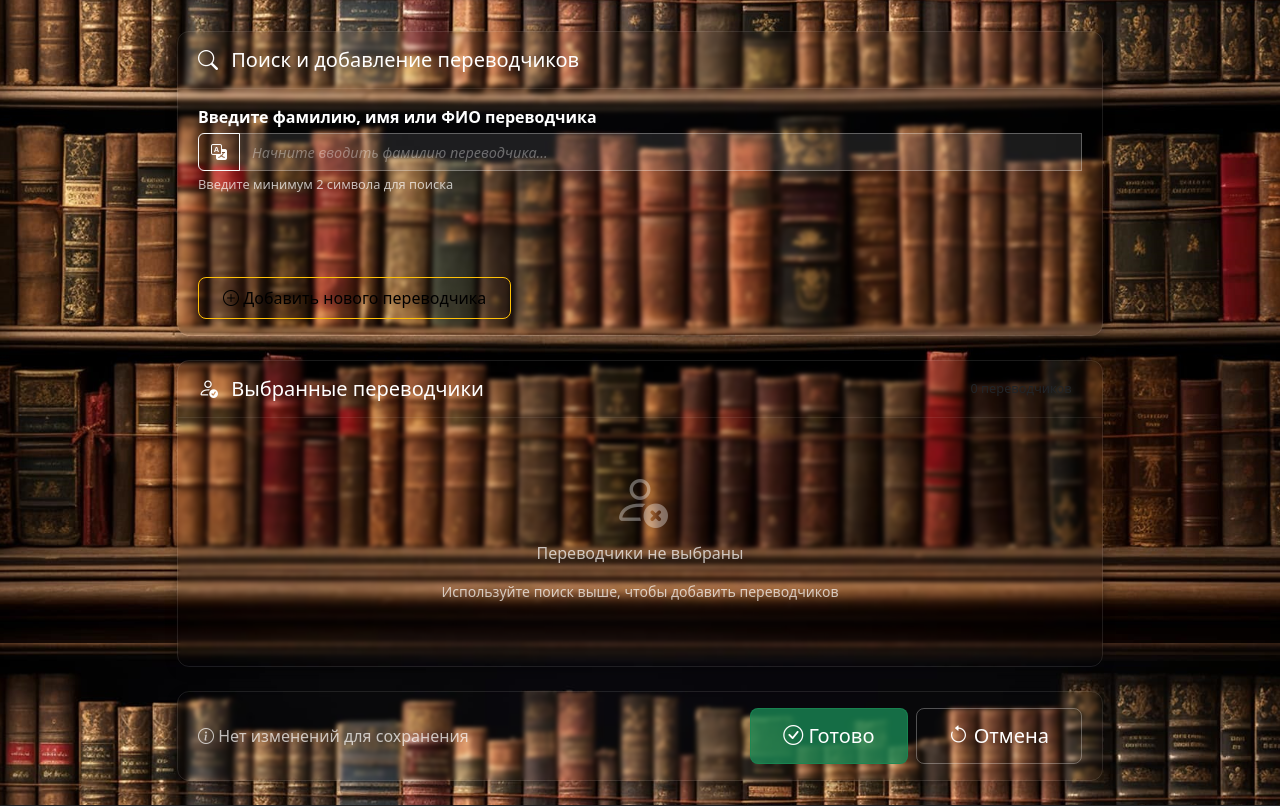
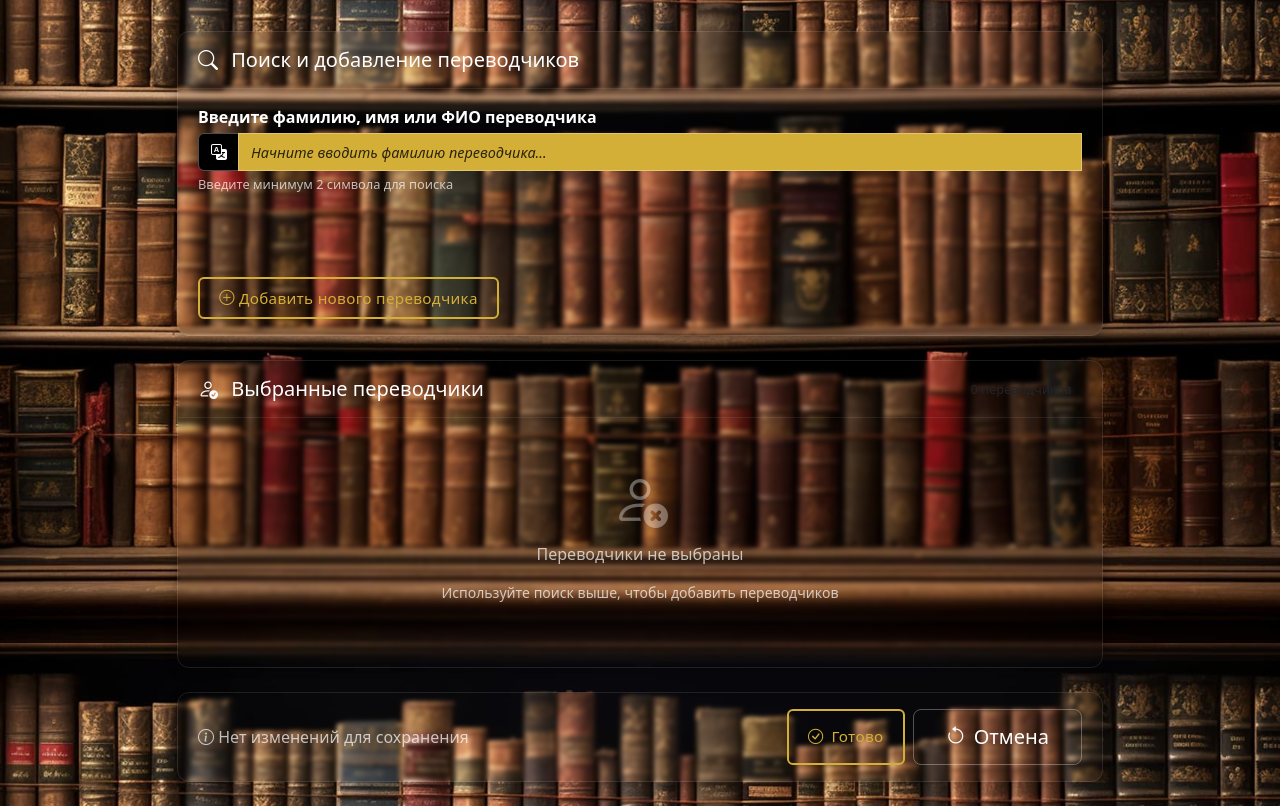
Before and after one commit to intent56/HomeLibrary, a Flask app: template app/templates/select_interpreters.html in a window 1280 px wide. Shown: the part 157-963 px from the top of the page. Run offline with Flask 3, Linux system fonts and the light colour scheme; the template is opened without the code that fills it, so the values that code supplies are empty; some libraries are stand-ins or nearby versions.

Commit message:
Косметические исправления

```diff
--- a/app/templates/select_interpreters.html
+++ b/app/templates/select_interpreters.html
@@ -44,20 +44,19 @@ content %}
             hx-select="#searchResults"
           >
             <div class="input-group">
-              <span
-                class="input-group-text bg-transparent text-white border-light"
+              <span class="input-group-text custom-input-group"
                 ><i class="bi bi-translate"></i
               ></span>
               <input
                 type="text"
-                class="form-control bg-transparent text-white border-light"
+                class="form-control custom-search-input"
                 id="interpreterSearch"
                 name="q"
                 placeholder="Начните вводить фамилию переводчика..."
                 autocomplete="off"
               />
               <span
-                class="input-group-text bg-transparent border-light"
+                class="input-group-text custom-input-group"
                 id="loading"
                 style="display: none"
               >
@@ -78,7 +77,7 @@ content %}
         <div class="mt-3">
           <a
             href="{{ url_for('main.add_interpreter') }}?book_id={{ book.id }}"
-            class="btn btn-warning"
+            class="btn btn-edit"
           >
             <i class="bi bi-plus-circle"></i> Добавить нового переводчика
           </a>
@@ -109,7 +108,10 @@ content %}
             data-interpreter-id="{{ interpreter.id }}"
           >
             <div>
-              <i class="bi bi-person-circle text-primary me-2"></i>
+              <i
+                class="bi bi-person-circle me-2"
+                style="color: var(--main-color)"
+              ></i>
               <strong class="text-white">{{ interpreter.fio }}</strong>
               {% if interpreter.firstname %}
               <span class="text-white-50"
@@ -168,18 +170,18 @@ content %}
           <div class="d-flex gap-2">
             <a
               href="{{ url_for('main.save_interpreters_changes', book_id=book.id) }}"
-              class="btn btn-success btn-lg"
+              class="btn btn-edit btn-lg d-flex align-items-center"
               id="saveBtn"
             >
-              <i class="bi bi-check-circle"></i>
+              <i class="bi bi-check-circle me-2"></i>
               {% if has_changes %}Сохранить{% else %}Готово{% endif %}
             </a>
             <a
               href="{{ url_for('main.cancel_interpreters_changes', book_id=book.id) }}"
-              class="btn btn-outline-light btn-lg"
+              class="btn btn-outline-light btn-lg d-flex align-items-center"
               id="cancelChangesBtn"
             >
-              <i class="bi bi-arrow-counterclockwise"></i> Отмена
+              <i class="bi bi-arrow-counterclockwise me-2"></i> Отмена
             </a>
           </div>
         </div>
@@ -314,9 +316,9 @@ content %}
 
       if (saveBtn) {
           if (hasChanges) {
-              saveBtn.innerHTML = '<i class="bi bi-check-circle"></i> Сохранить';
+              saveBtn.innerHTML = '<i class="bi bi-check-circle me-2"></i> Сохранить';
           } else {
-              saveBtn.innerHTML = '<i class="bi bi-check-circle"></i> Готово';
+              saveBtn.innerHTML = '<i class="bi bi-check-circle me-2"></i> Готово';
           }
       }
   }
@@ -440,24 +442,38 @@ content %}
     color: rgba(255, 255, 255, 0.7) !important;
   }
 
-  /* 5. ПОЛЯ ВВОДА */
-  .form-control.bg-transparent {
-    background-color: rgba(255, 255, 255, 0.1) !important;
+  /* 5. НОВЫЙ СТИЛЬ ДЛЯ INPUT-GROUP (иконки в поле поиска) */
+  .custom-input-group {
+    background-color: #000000 !important;
     color: #ffffff !important;
-    border-color: rgba(255, 255, 255, 0.3) !important;
+    border: 1px solid rgba(255, 255, 255, 0.3) !important;
+    border-right: none !important;
   }
 
-  .form-control.bg-transparent:focus {
-    background-color: rgba(255, 255, 255, 0.2) !important;
-    border-color: rgba(255, 255, 255, 0.5) !important;
-    box-shadow: 0 0 0 0.2rem rgba(255, 255, 255, 0.1);
+  /* 6. НОВЫЙ СТИЛЬ ДЛЯ ПОЛЯ ПОИСКА */
+  .custom-search-input {
+    background-color: var(--main-color) !important;
+    color: #000000 !important;
+    border: 1px solid rgba(255, 255, 255, 0.3) !important;
+    transition: all 0.2s;
+    font-weight: normal;
   }
 
-  .form-control.bg-transparent::placeholder {
-    color: rgba(255, 255, 255, 0.5);
+  .custom-search-input::placeholder {
+    color: #000000 !important;
+    font-weight: normal;
+    opacity: 0.8;
   }
 
-  /* 6. КНОПКИ */
+  .custom-search-input:focus {
+    background-color: var(--main-color) !important;
+    color: #000000 !important;
+    font-weight: bold !important;
+    border-color: rgba(255, 255, 255, 0.6) !important;
+    box-shadow: 0 0 0 0.2rem rgba(255, 194, 0, 0.3);
+  }
+
+  /* 7. КНОПКИ */
   .btn-outline-light {
     color: #ffffff !important;
     border-color: rgba(255, 255, 255, 0.3) !important;
@@ -469,17 +485,43 @@ content %}
     color: #ffffff !important;
   }
 
-  .btn-success {
-    background-color: rgba(25, 135, 84, 0.8) !important;
-    border-color: rgba(25, 135, 84, 0.8) !important;
+  /* 8. НОВЫЙ СТИЛЬ ДЛЯ КНОПОК "ДОБАВИТЬ НОВОГО ПЕРЕВОДЧИКА" И "ГОТОВО" */
+  .btn-edit {
+    background-color: transparent !important;
+    color: var(--main-color) !important;
+    border: 2px solid var(--main-color) !important;
+    transition: all 0.3s ease !important;
+    font-weight: 500 !important;
+    padding: 0.5rem 1.2rem;
+    border-radius: 6px;
+    font-size: 0.95rem;
+    letter-spacing: 0.3px;
   }
 
-  .btn-success:hover {
-    background-color: rgba(25, 135, 84, 1) !important;
-    border-color: rgba(25, 135, 84, 1) !important;
+  .btn-edit:hover {
+    background-color: var(--main-color) !important;
+    color: #000000 !important;
+    border-color: #000000 !important;
+    transform: translateY(-1px);
+    box-shadow: 0 4px 12px rgba(255, 194, 0, 0.3);
   }
 
-  /* 7. БЕЙДЖИ */
+  .btn-edit:active {
+    transform: translateY(0px);
+    box-shadow: 0 2px 6px rgba(255, 194, 0, 0.2);
+  }
+
+  .btn-edit:focus {
+    box-shadow: 0 0 0 3px rgba(255, 194, 0, 0.4);
+    outline: none;
+  }
+
+  .btn-edit-lg {
+    padding: 0.75rem 1.5rem;
+    font-size: 1.1rem;
+  }
+
+  /* 9. БЕЙДЖИ */
   .badge.bg-warning {
     background-color: rgba(255, 193, 7, 0.7) !important;
   }
@@ -488,7 +530,7 @@ content %}
     background-color: rgba(220, 53, 69, 0.7) !important;
   }
 
-  /* 8. АДАПТИВНОСТЬ */
+  /* 10. АДАПТИВНОСТЬ */
   @media (max-width: 768px) {
     .card-body {
       padding: 1rem !important;
```
